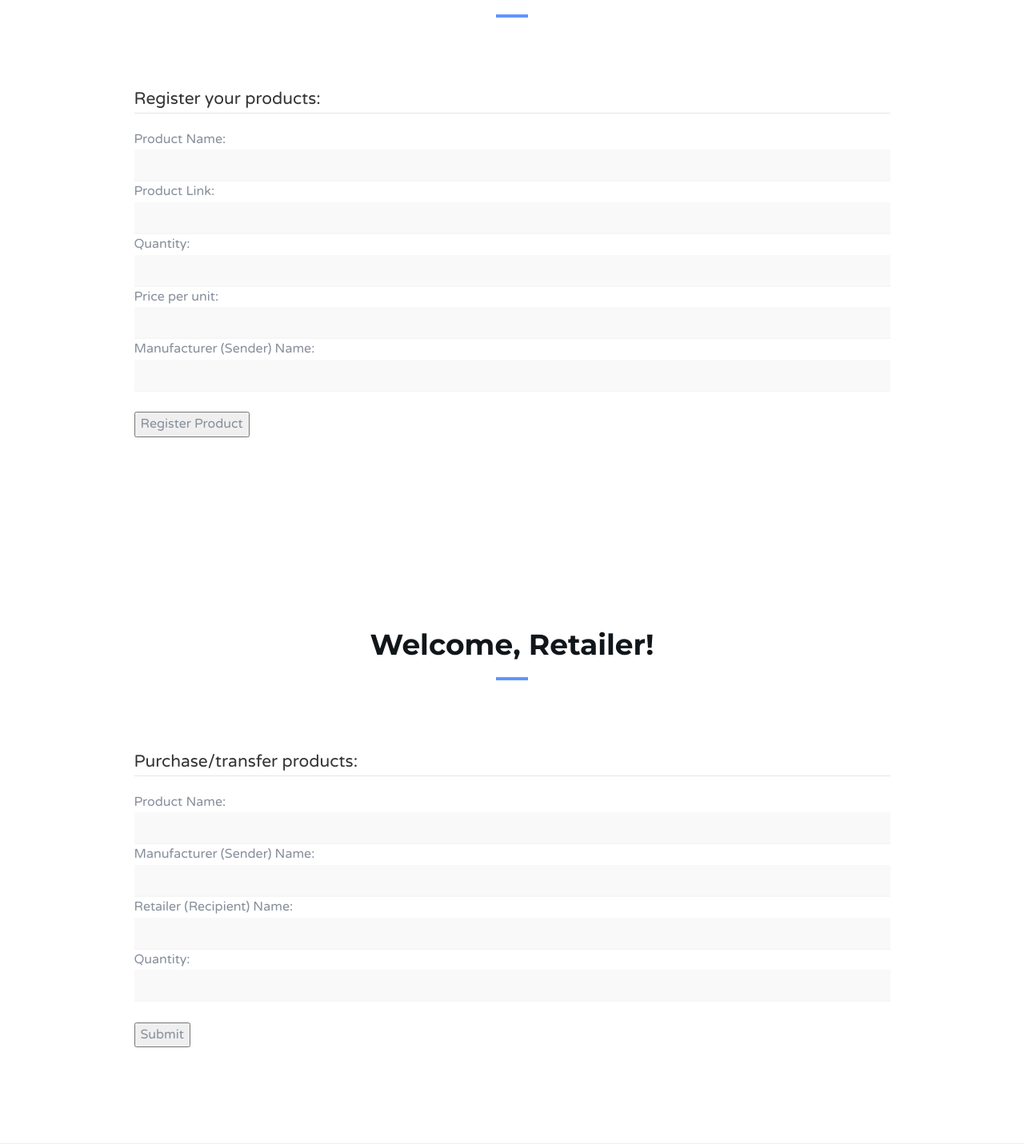
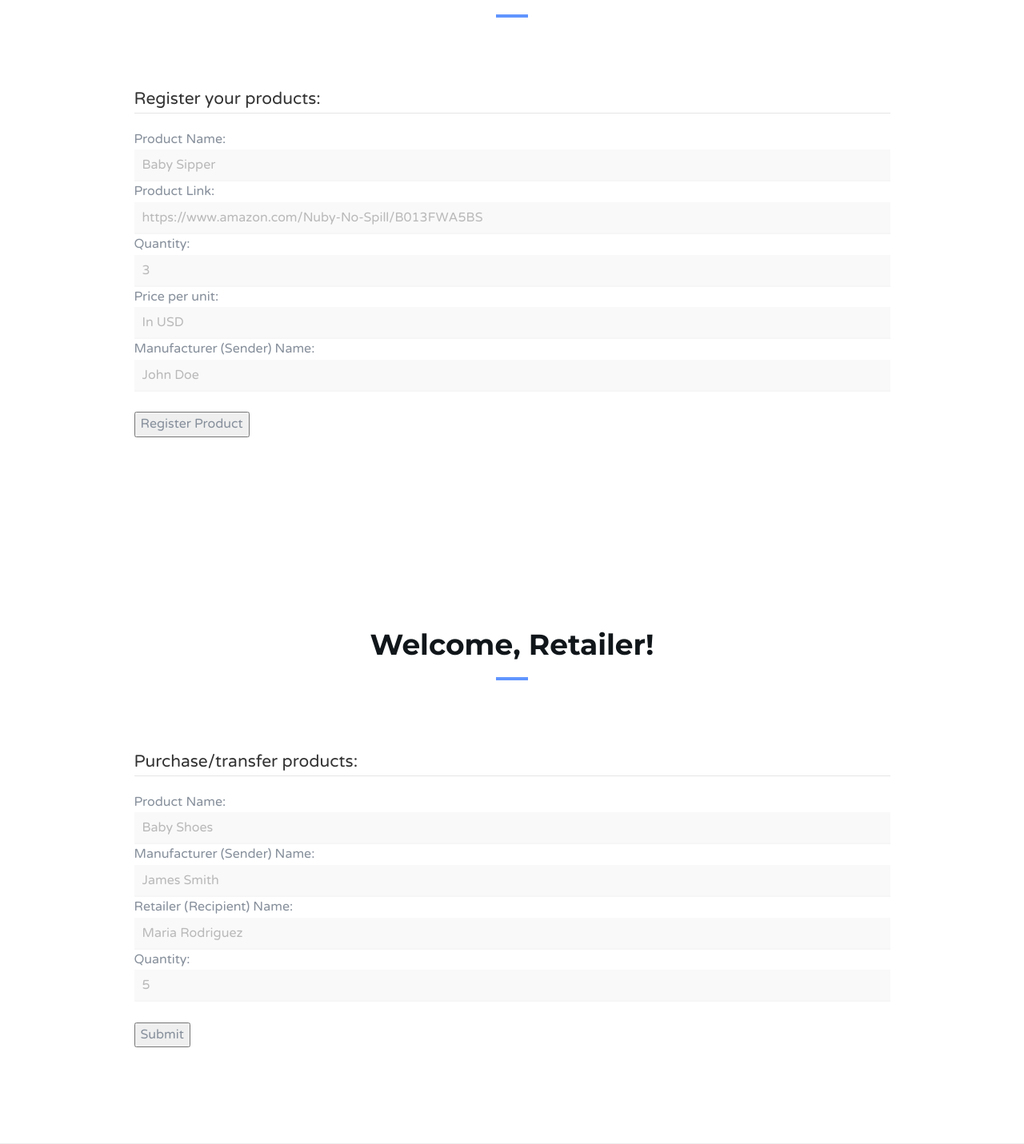
Before and after one commit to aditi-bhatia/BabyBlockchain, a Flask app: page / in a window 1280 px wide. Shown: the part 962-2393 px from the top of the page at 80% size. Run offline with Flask 2, Linux system fonts and the light colour scheme; some libraries are stand-ins or nearby versions.

Commit message:
Added UI changes

```diff
--- a/templates/index.html
+++ b/templates/index.html
@@ -139,15 +139,15 @@
 								<fieldset>
 									<legend>Register your products:</legend>
 									Product Name:<br>
-									<input type="text" name="product" value=" "><br>
+									<input type="text" name="product" value="" placeholder="Baby Sipper" required="required"><br>
 									Product Link:<br>
-									<input type="text" name="link" value=" "><br>
+									<input type="text" name="link" value="" placeholder="https://www.amazon.com/Nuby-No-Spill/B013FWA5BS" required="required"><br>
 									Quantity:<br>
-									<input type="text" name="quantity" value=" "><br>
+									<input type="number" name="quantity" value="" placeholder="3" required="required"><br>
 									Price per unit:<br>
-									<input type="text" name="price" value=" "><br>
+									<input type="number" name="price" value="" placeholder="In USD" required="required"><br>
 									Manufacturer (Sender) Name:<br>
-									<input type="text" name="seller" value=" "><br><br>
+									<input type="text" name="seller" value="" placeholder="John Doe" required="required"><br><br>
 
 									<input type="submit" value="Register Product" onclick="toggle()">
 								</fieldset>
@@ -201,13 +201,13 @@
 								<fieldset>
 									<legend>Purchase/transfer products:</legend>
 									Product Name:<br>
-									<input type="text" name="product" value=" "><br>
+									<input type="text" name="product" value="" placeholder="Baby Shoes" required="required"><br>
 									Manufacturer (Sender) Name:<br>
-									<input type="text" name="sender" value=" "><br>
+									<input type="text" name="sender" value="" placeholder="James Smith" required="required"><br>
 									Retailer (Recipient) Name:<br>
-									<input type="text" name="recipient" value=" "><br>
+									<input type="text" name="recipient" value="" placeholder="Maria Rodriguez" required="required"><br>
 									Quantity:<br>
-									<input type="text" name="quantity" value=" "><br><br>
+									<input type="number" name="quantity" value="" placeholder="5" required="required"><br><br>
 									<input type="submit" value="Submit">
 								</fieldset>
 							</form>
```
